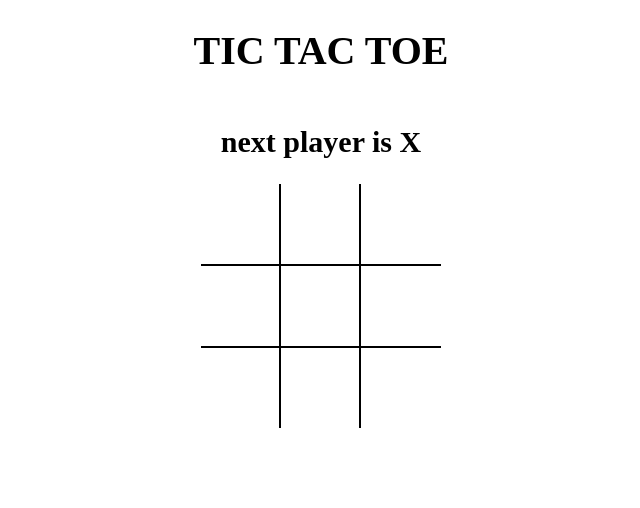
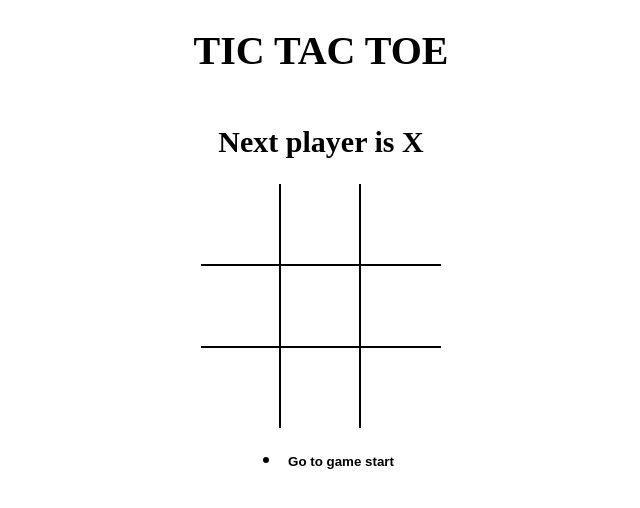
Before and after one commit to Akshay2001001003/tic-tac-toe, a React (Vite) app: page / in a window 1280 px wide. Shown: the top 508 px of the page, without its empty margins (319-959 px from the left). Built offline with nearby package versions, Linux system fonts and the light colour scheme.

Commit message:
displayed gakme history

```diff
--- a/src/App.jsx
+++ b/src/App.jsx
@@ -1,5 +1,6 @@
 import React, { useState } from 'react';
 import Board from './components/Board.jsx';
+import History from './components/History.jsx';
 import './components/root.scss';
 import { calculateWinner } from './helpers.jsx';
 const App = () => {
@@ -8,10 +9,12 @@
   ]);
   const [currentMove, setCurrentMove] = useState(0);
   const current = history[currentMove];
+
   const winner = calculateWinner(current.board);
   const message = winner
-    ? `winner is ${winner}`
-    : `next player is ${current.isXNext ? `X` : `O`}`;
+    ? `Winner is ${winner}`
+    : `Next player is ${current.isXNext ? 'X' : 'O'}`;
+
   const handleSquareClick = position => {
     if (current.board[position] || winner) {
       return;
@@ -19,6 +22,7 @@
 
     setHistory(prev => {
       const last = prev[prev.length - 1];
+
       const newBoard = last.board.map((square, pos) => {
         if (pos === position) {
           return last.isXNext ? 'X' : 'O';
@@ -26,15 +30,23 @@
 
         return square;
       });
+
       return prev.concat({ board: newBoard, isXNext: !last.isXNext });
     });
+
     setCurrentMove(prev => prev + 1);
   };
+
+  const moveTo = move => {
+    setCurrentMove(move);
+  };
+
   return (
     <div className="app">
       <h1>TIC TAC TOE</h1>
       <h2>{message}</h2>
       <Board board={current.board} handleSquareClick={handleSquareClick} />
+      <History history={history} moveTo={moveTo} currentMove={currentMove} />
     </div>
   );
 };
--- /dev/null
+++ b/src/components/History.jsx
@@ -0,0 +1,27 @@
+import React from 'react';
+
+const History = ({ history, moveTo, currentMove }) => {
+  return (
+    <ul>
+      {history.map((_, move) => {
+        return (
+          <li key={move}>
+            <button
+              style={{
+                fontWeight: move === currentMove ? 'bold' : 'normal',
+              }}
+              type="button"
+              onClick={() => {
+                moveTo(move);
+              }}
+            >
+              {move === 0 ? 'Go to game start' : `Go to move #${move}`}
+            </button>
+          </li>
+        );
+      })}
+    </ul>
+  );
+};
+
+export default History;
```
